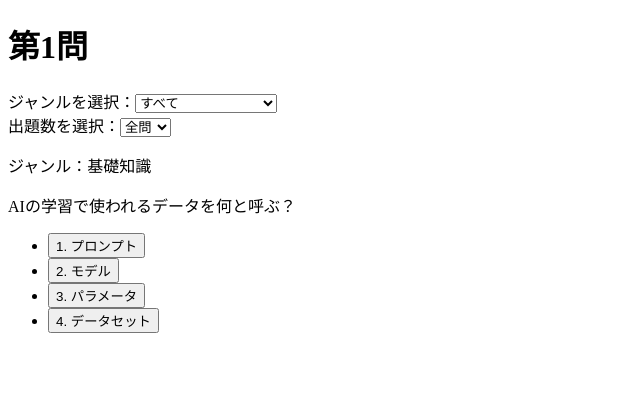
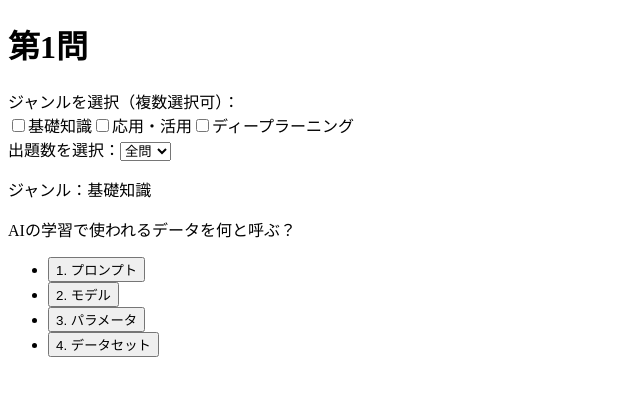
Before and after one commit to mochimanjyu/Gkentei-quiz, a React (Create React App) app: page / in a window 1280 px wide. Shown: the top 396 px of the page, without its empty margins (0-640 px from the left). Built offline with nearby package versions, Linux system fonts and the light colour scheme.

Commit message:
Update quiz.jsx

```diff
--- a/src/quiz.jsx
+++ b/src/quiz.jsx
@@ -33,14 +33,21 @@ export default function クイズ() {
   const [間違いリスト, 間違いを更新] = useState([]);
   const [復習モード, モードを更新] = useState(false);
   const [復習スタート, 復習スタート更新] = useState(false);
-  const [選択ジャンル, ジャンルを更新] = useState("すべて");
+  const [選択ジャンル, ジャンルを更新] = useState([]);
   const [出題数, 出題数を更新] = useState("全問");
   const [出題リスト, 出題リストを更新] = useState([]);
+  const [スコア履歴, スコア履歴を更新] = useState(() => {
+    const 保存済み = localStorage.getItem("スコア履歴");
+    return 保存済み ? JSON.parse(保存済み) : [];
+  });
 
-  const ジャンル一覧 = ["すべて", ...Array.from(new Set(質問リスト.map(q => q.ジャンル)))];
+  const ジャンル一覧 = Array.from(new Set(質問リスト.map(q => q.ジャンル)));
 
   useEffect(() => {
-    const ベースリスト = 選択ジャンル === "すべて" ? 質問リスト : 質問リスト.filter(q => q.ジャンル === 選択ジャンル);
+    const ベースリスト =
+      選択ジャンル.length === 0
+        ? 質問リスト
+        : 質問リスト.filter(q => 選択ジャンル.includes(q.ジャンル));
     let 出題数値 = ベースリスト.length;
     if (出題数 === "5問") 出題数値 = 5;
     else if (出題数 === "10問") 出題数値 = 10;
@@ -65,6 +72,19 @@ export default function クイズ() {
       選択を更新(null);
       解答表示を更新(false);
     } else {
+      if (!復習モード) {
+        const 新しい履歴 = [
+          ...スコア履歴,
+          {
+            スコア,
+            全問数: 出題リスト.length,
+            ジャンル: 選択ジャンル.join(", "),
+            日時: new Date().toLocaleString()
+          }
+        ];
+        スコア履歴を更新(新しい履歴);
+        localStorage.setItem("スコア履歴", JSON.stringify(新しい履歴));
+      }
       終了を更新(true);
     }
   };
@@ -98,11 +118,17 @@ export default function クイズ() {
           {!復習モード && (
             <>
               <div className="mb-4">
-                <label className="block mb-1 text-sm font-medium">ジャンルを選択：</label>
-                <select
-                  value={選択ジャンル}
+                <label className="block mb-1 text-sm font-medium">ジャンルを選択（複数選択可）：</label>
+                <div className="grid grid-cols-2 gap-2">
+                  {ジャンル一覧.map((g, i) => (
+                    <label key={i} className="text-sm">
+                      <input
+                        type="checkbox"
+                        checked={選択ジャンル.includes(g)}
                         onChange={(e) => {
-                    ジャンルを更新(e.target.value);
+                          ジャンルを更新((前) =>
+                            e.target.checked ? [...前, g] : 前.filter((x) => x !== g)
+                          );
                           番号を更新(0);
                           選択を更新(null);
                           解答表示を更新(false);
@@ -110,12 +136,12 @@ export default function クイズ() {
                           モードを更新(false);
                           間違いを更新([]);
                         }}
-                  className="w-full border px-2 py-1 rounded"
-                >
-                  {ジャンル一覧.map((g, i) => (
-                    <option key={i} value={g}>{g}</option>
+                        className="mr-1"
+                      />
+                      {g}
+                    </label>
                   ))}
-                </select>
+                </div>
               </div>
 
               <div className="mb-4">
@@ -189,6 +215,19 @@ export default function クイズ() {
           {復習モード && (
             <p className="mt-2 text-sm text-gray-600">復習モードも完了しました。おつかれさまでした！</p>
           )}
+
+          {!復習モード && スコア履歴.length > 0 && (
+            <div className="mt-6 text-left">
+              <h3 className="text-lg font-bold mb-2">📊 過去のスコア履歴</h3>
+              <ul className="text-sm space-y-1">
+                {スコア履歴.slice(-5).reverse().map((item, index) => (
+                  <li key={index}>
+                    {item.日時} - {item.ジャンル}：{item.スコア} / {item.全問数}
+                  </li>
+                ))}
+              </ul>
+            </div>
+          )}
         </div>
       )}
     </div>
```
Lines whose indentation alone changed are shown as unchanged.
